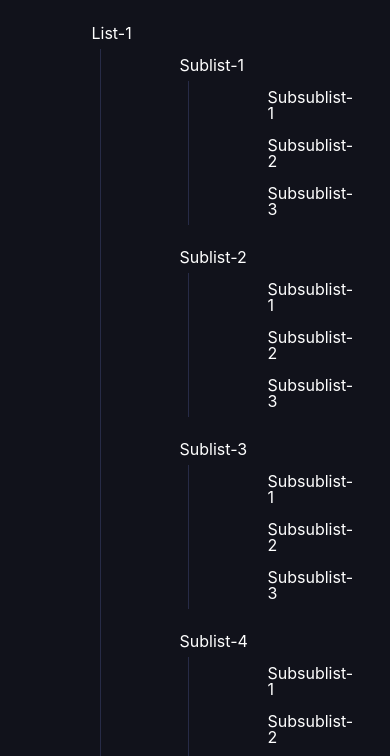
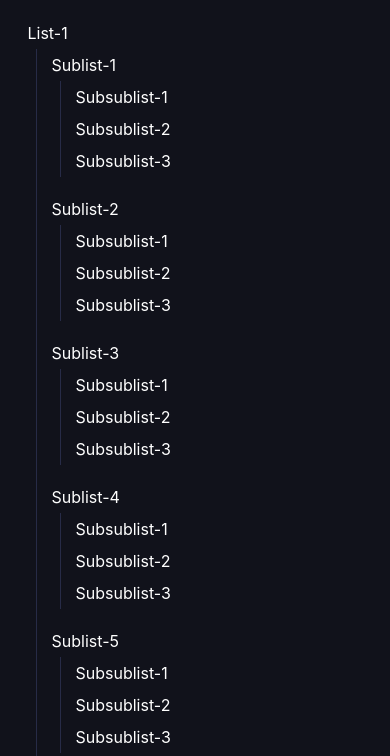
Before and after one commit to felixbouveret/arbo-generator, a website: page src/index.html in a window 390 px wide. Shown: the part 79-835 px from the top of the page. Drawn offline with nearby package versions, Linux system fonts and the light colour scheme; files that its build step writes are made by us from their sources.

Commit message:
Fix mobile

```diff
--- a/src/sass/main.scss
+++ b/src/sass/main.scss
@@ -56,11 +56,11 @@ li {
   li {
     position: relative;
     padding: 8px;
-    margin-left: 64px;
 
     @include above(small) {
       display: flex;
       align-items: center;
+      margin-left: 64px;
 
       span {
         position: relative;
```
